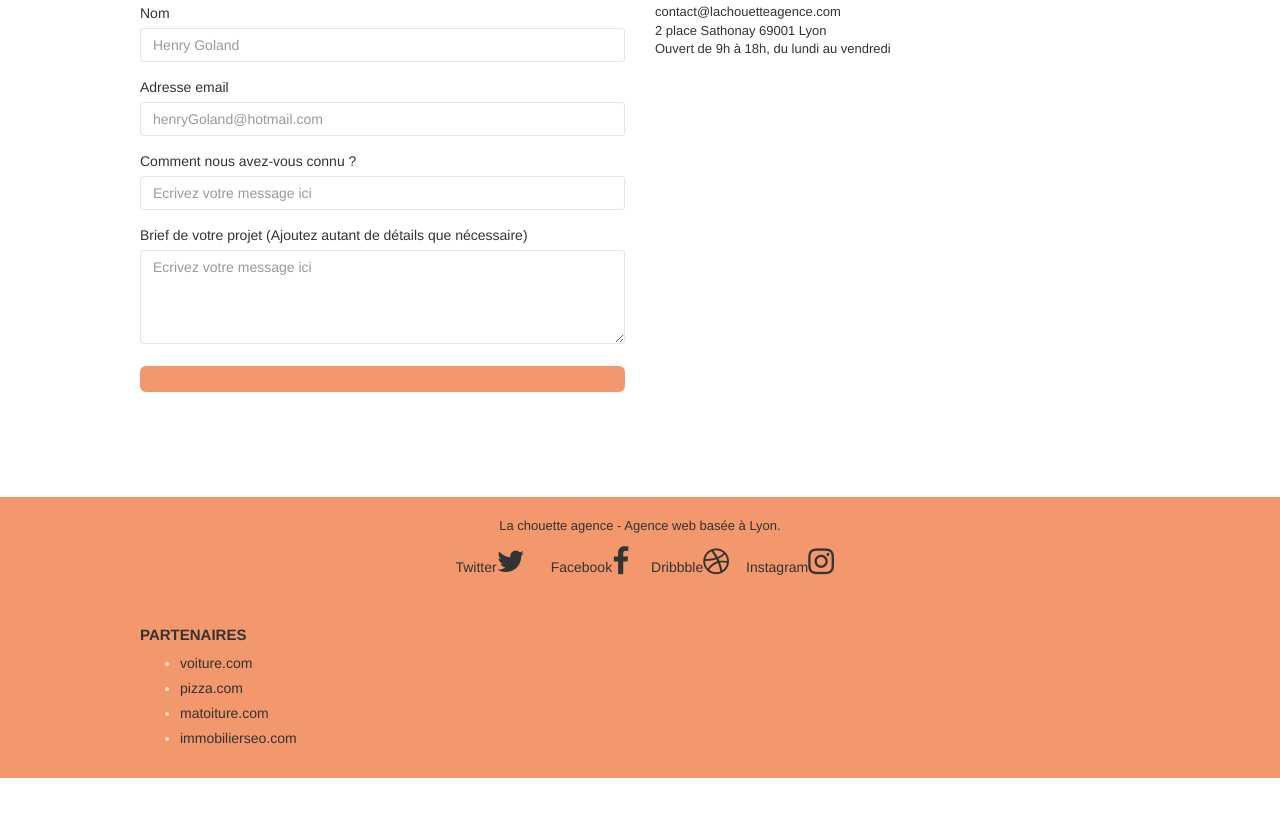
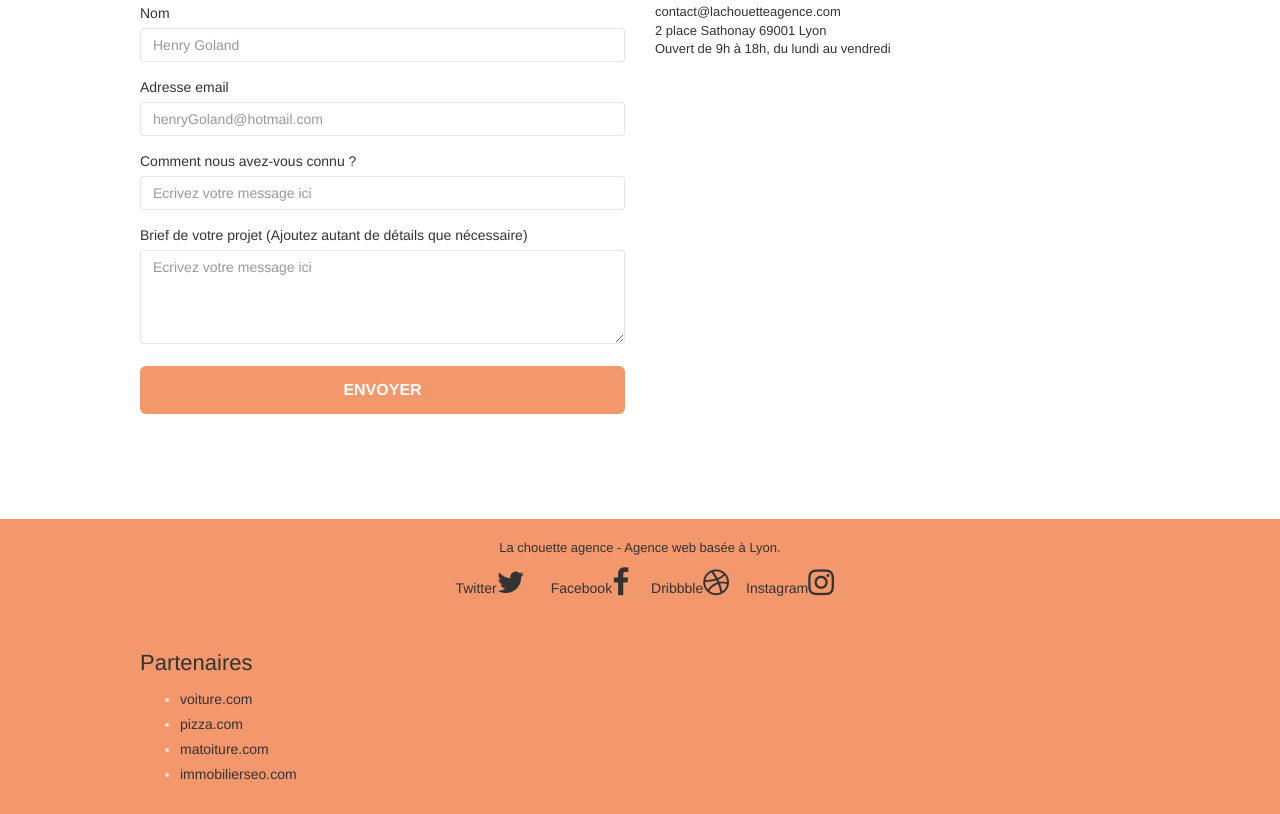
Before and after one commit to Brian10-web/ROUYRE_Brian_4_100421, a plain HTML site: page page2.html in a window 1280 px wide. Shown: the part 498-1312 px from the top of the page. Before the commit the page ends 1276 px from the top, so only its background shows below. Drawn offline with Linux system fonts and the light colour scheme.

Commit message:
access contact

```diff
--- a/page2.html
+++ b/page2.html
@@ -108,9 +108,7 @@
 							Brief de votre projet (Ajoutez autant de détails que nécessaire)<br>
 						</label><textarea id="message" class="form-control" rows="4" cols="50" required name="Message" placeholder="Ecrivez votre message ici"></textarea>
 					</div>
-					<button class="bloc-button btn btn-lg btn-block cta-hero btn-atomic-tangerine" type="submit" value="Envoyer">
-
-					</button>
+					<button class="bloc-button btn btn-lg btn-block cta-hero btn-atomic-tangerine" type="submit" value="Envoyer"> Envoyer</button>
 				</form>
 			</div>
 			<div class="col-sm-6">
@@ -161,7 +159,7 @@
 				</div>
 				<div class="row">
 					<div class="col-sm-4">
-						<h3 class="black">Partenaires</h3>
+						<h2 class="black">Partenaires</h2>
 							<ul class="footer-ul">
 								<li class="footer-li"><a href="voiture.com">voiture.com</a></li>
 								<li class="footer-li"><a href="pizza.com">pizza.com</a></li>
--- a/style.css
+++ b/style.css
@@ -11,6 +11,7 @@ body {
 {
     font-display: swap;
 }
+
 
 .footer-li
 {
```
